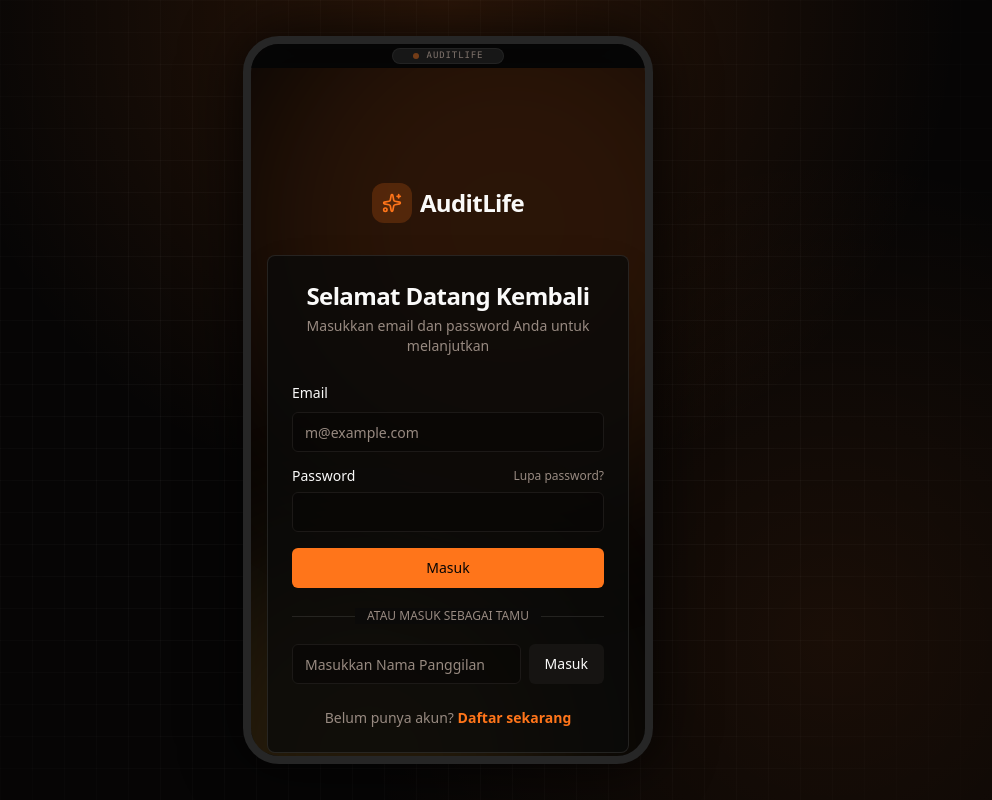
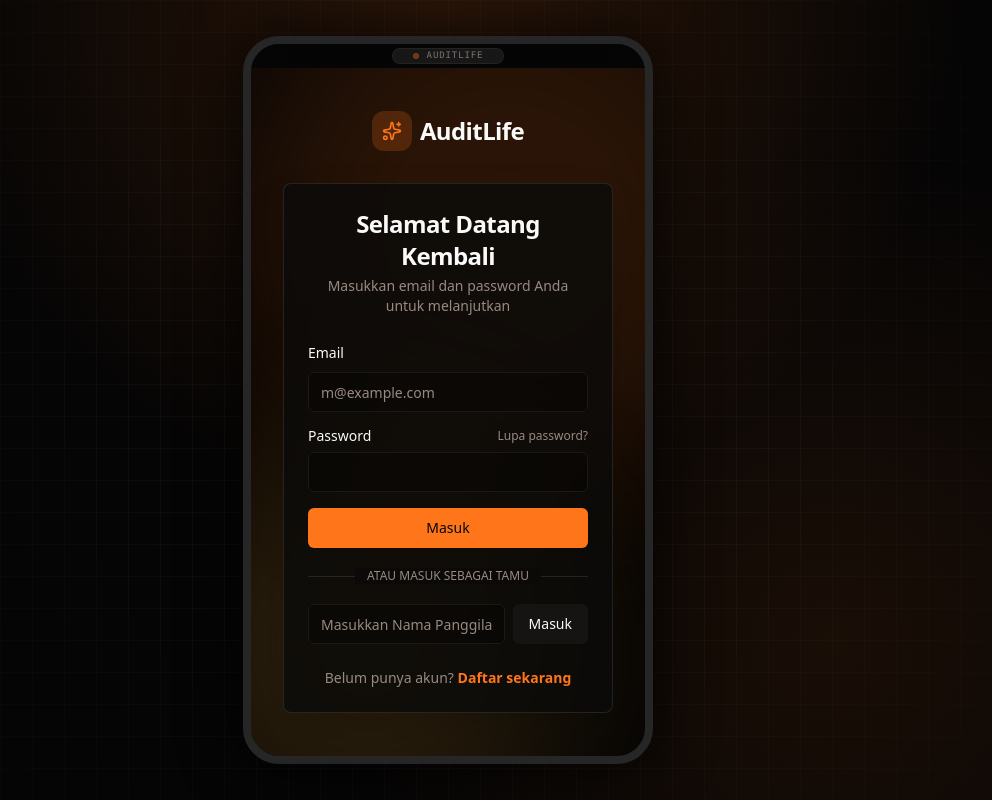
Before and after one commit to ClazPRO/AuditLife, a Next.js app: page /login in a window 1280 px wide. Shown: the whole page, without its empty margins (192-1184 px from the left). Built offline with nearby package versions, Linux system fonts and the light colour scheme.

Commit message:
fix: allow scrolling on auth pages by removing overflow-hidden constraints

```diff
--- a/src/app/(auth)/login/page.tsx
+++ b/src/app/(auth)/login/page.tsx
@@ -43,7 +43,7 @@
   }
 
   return (
-    <div className="flex items-center justify-center min-h-screen relative overflow-hidden">
+    <div className="flex items-center justify-center min-h-full flex-1 relative py-8 px-4">
       {/* Background */}
       <div className="fixed inset-0 gradient-bg -z-10" />
       <div className="fixed inset-0 grid-pattern -z-10" />
--- a/src/app/(auth)/register/page.tsx
+++ b/src/app/(auth)/register/page.tsx
@@ -53,7 +53,7 @@
   }
 
   return (
-    <div className="flex items-center justify-center min-h-screen relative overflow-hidden py-8">
+    <div className="flex items-center justify-center min-h-full flex-1 relative py-8 px-4">
       {/* Background */}
       <div className="fixed inset-0 gradient-bg -z-10" />
       <div className="fixed inset-0 grid-pattern -z-10" />
--- a/src/app/layout.tsx
+++ b/src/app/layout.tsx
@@ -44,7 +44,7 @@
           </div>
 
           {/* Children container */}
-          <div className="flex-1 relative flex flex-col overflow-hidden min-h-0">
+          <div className="flex-1 relative flex flex-col overflow-y-auto overflow-x-hidden min-h-0">
             {children}
           </div>
         </div>
```
